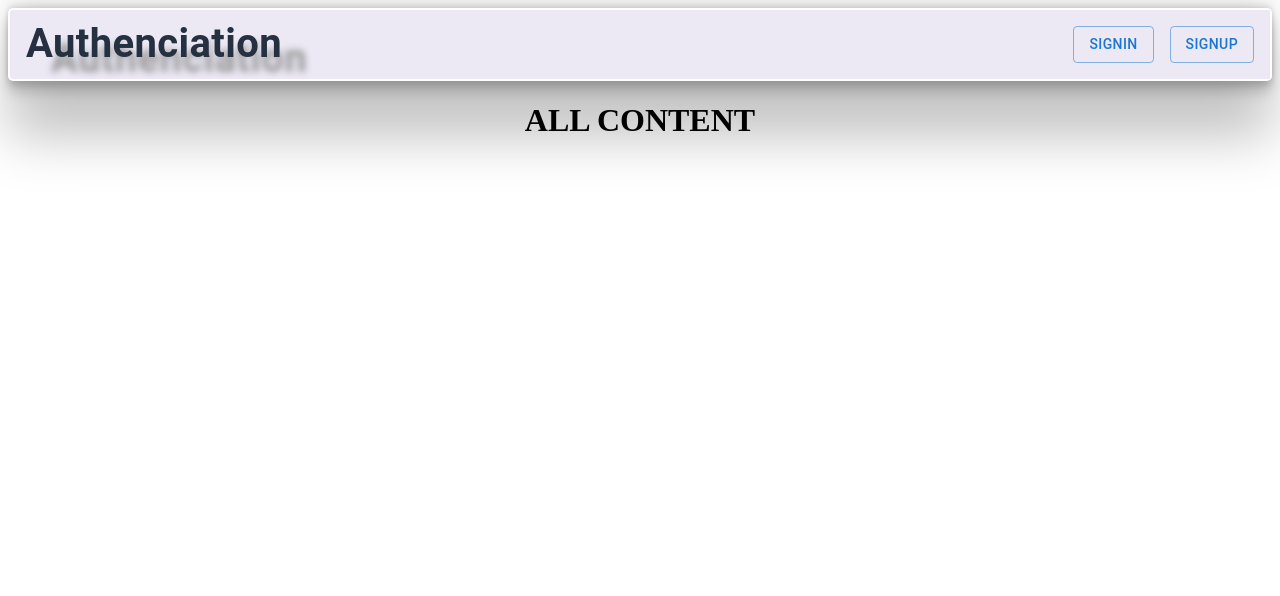
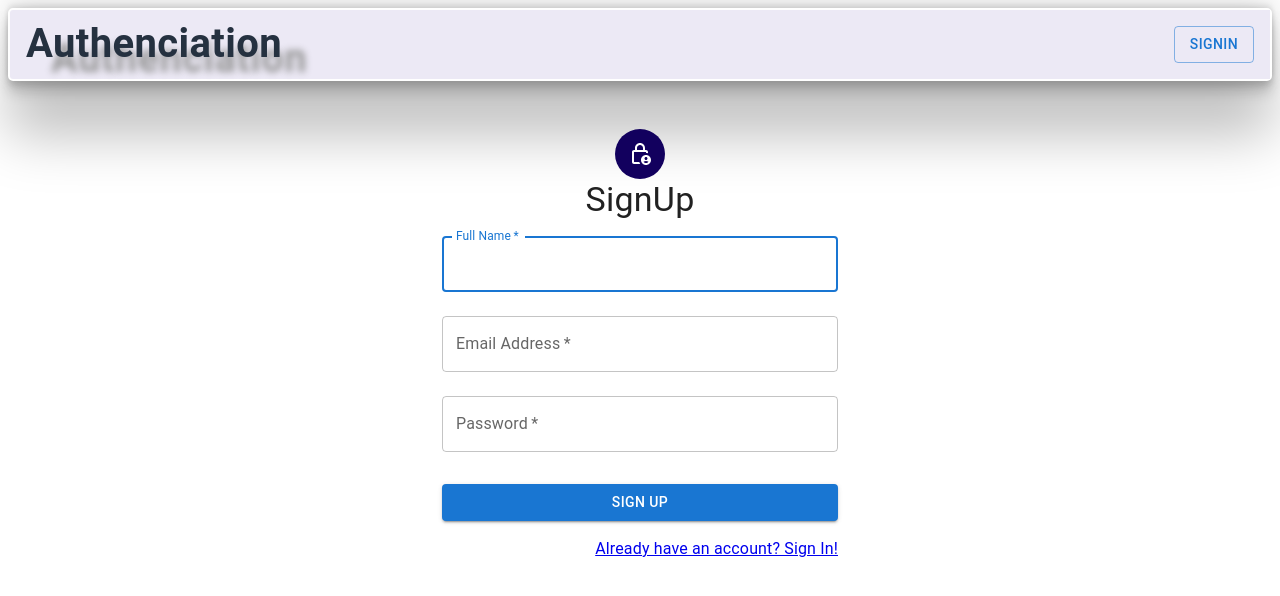
Before and after one commit to cbozay/authenciation_pages, a React (Create React App) app: page /sign-up in a window 1280 px wide. Before the commit this address led to /. Shown: the top 596 px of the page. Built offline with nearby package versions, Linux system fonts and the light colour scheme; no server answers.

Commit message:
integtration of redux-toolkit

```diff
--- a/package.json
+++ b/package.json
@@ -7,12 +7,14 @@
     "@emotion/styled": "^11.10.5",
     "@mui/icons-material": "^5.10.9",
     "@mui/material": "^5.10.12",
+    "@reduxjs/toolkit": "^1.9.0",
     "@testing-library/jest-dom": "^5.16.5",
     "@testing-library/react": "^13.4.0",
     "@testing-library/user-event": "^13.5.0",
     "firebase": "^9.13.0",
     "react": "^18.2.0",
     "react-dom": "^18.2.0",
+    "react-redux": "^8.0.5",
     "react-router-dom": "^6.4.3",
     "react-scripts": "5.0.1",
     "web-vitals": "^2.1.4"
--- a/src/config/AuthHook.js
+++ b/src/config/AuthHook.js
@@ -8,7 +8,7 @@ const AuthHook = () => {
   useEffect(() => {
     // signOut(auth);
     onAuthStateChanged(auth, (user) => {
-      setIsLoggedIn(!user);
+      setIsLoggedIn(!!user);
       console.log(user);
     });
   }, []);
--- a/src/index.js
+++ b/src/index.js
@@ -1,11 +1,15 @@
 import React from "react";
 import ReactDOM from "react-dom/client";
+import { Provider } from "react-redux";
 
 import App from "./App";
+import store from "./redux";
 
 const root = ReactDOM.createRoot(document.getElementById("root"));
 root.render(
   <React.StrictMode>
-    <App />
+    <Provider store={store}>
+      <App />
+    </Provider>
   </React.StrictMode>
 );
--- a/src/pages/SignIn.js
+++ b/src/pages/SignIn.js
@@ -11,9 +11,13 @@ import { Container } from "@mui/system";
 import React, { useEffect } from "react";
 import { Link, useNavigate } from "react-router-dom";
 import { signIn } from "../config/firebase";
+import { useDispatch, useSelector } from "react-redux";
+import { changeEmail, changePassword } from "../redux/AuthSlice";
 
 const SignIn = () => {
   const navigate = useNavigate();
+  const { email, password } = useSelector((state) => state.auth);
+  const dispatch = useDispatch();
 
   // useEffect(() => {
   //   signIn("fredy@hotmail.com", "123456")
@@ -93,13 +97,20 @@ const SignIn = () => {
             margin="normal"
             required
             autoFocus
-            autoComplete="email"
+            value={email}
+            onChange={(e) => {
+              dispatch(changeEmail(e.target.value));
+            }}
           />
           <TextField
             label=" Password"
             type="password"
             margin="normal"
             required
+            value={password}
+            onChange={(e) => {
+              dispatch(changePassword(e.target.value));
+            }}
           />
           <Button sx={{ mt: 3 }} variant="contained" type="submit">
             Sign In
--- a/src/pages/SignUp.js
+++ b/src/pages/SignUp.js
@@ -11,9 +11,13 @@ import React, { useEffect } from "react";
 import { Link, useNavigate } from "react-router-dom";
 import LockPersonOutlinedIcon from "@mui/icons-material/LockPersonOutlined";
 import { signUp } from "../config/firebase";
+import { useDispatch, useSelector } from "react-redux";
+import { changeEmail, changeName, changePassword } from "../redux/AuthSlice";
 
 const SignIn = () => {
   const navigate = useNavigate();
+  const { name, email, password } = useSelector((state) => state.auth);
+  const dispatch = useDispatch();
 
   // useEffect(() => {
   //   signUp("Fredy Jones", "fredy@hotmail.com", "123456")
@@ -93,21 +97,25 @@ const SignIn = () => {
             margin="normal"
             required
             label="Full Name"
-            autoComplete="name"
             autoFocus
+            value={name}
+            onChange={(e) => dispatch(changeName(e.target.value))}
           />
           <TextField
             label=" Email Address"
             type="email"
             margin="normal"
             required
+            value={email}
+            onChange={(e) => dispatch(changeEmail(e.target.value))}
           />
           <TextField
             label=" Password"
             type="password"
             margin="normal"
             required
-            autoComplete="email"
+            value={password}
+            onChange={(e) => dispatch(changePassword(e.target.value))}
           />
           <Button sx={{ mt: 3 }} variant="contained" type="submit">
             Sign Up
--- /dev/null
+++ b/src/redux/AuthSlice.js
@@ -0,0 +1,26 @@
+import { createSlice } from "@reduxjs/toolkit";
+
+const initialState = {
+  name: "",
+  email: "",
+  password: "",
+};
+
+const AuhtSlice = createSlice({
+  name: "auth",
+  initialState,
+  reducers: {
+    changeName: (state, action) => {
+      state.name = action.payload;
+    },
+    changeEmail: (state, action) => {
+      state.email = action.payload;
+    },
+    changePassword: (state, action) => {
+      state.password = action.payload;
+    },
+  },
+});
+
+export const { changeEmail, changePassword, changeName } = AuhtSlice.actions;
+export default AuhtSlice.reducer;
--- /dev/null
+++ b/src/redux/index.js
@@ -0,0 +1,10 @@
+import { configureStore } from "@reduxjs/toolkit";
+import auth from "./AuthSlice";
+
+const store = configureStore({
+  reducer: {
+    auth,
+  },
+});
+
+export default store;
```
Also changed, not shown: 1 other file (tests, documents, lock files or other folders).
